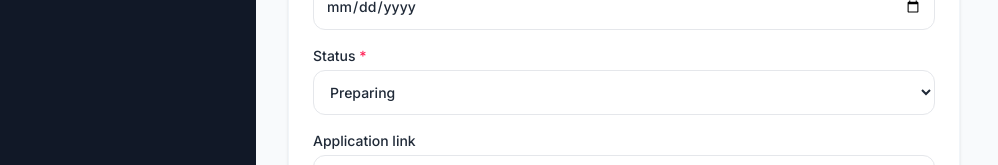
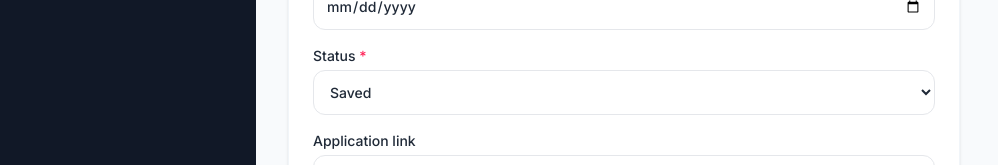
Before and after one commit to thatomakhusha/pursuit, a Next.js app: page /applications/new in a window 1280 px wide. Shown: the part 446-611 px from the top of the page, without its empty margins (0-998 px from the left). Built offline with nearby package versions, Linux system fonts and the light colour scheme.

Commit message:
fix(applications): Allow Saved status and make it the default

```diff
--- a/src/app/(app)/applications/actions.ts
+++ b/src/app/(app)/applications/actions.ts
@@ -9,12 +9,12 @@ export async function addApplication(formData: FormData){
     const type = String(formData.get("type") ?? "").trim();
     const organisation = String(formData.get("organisation") ?? "").trim();
     const deadline =String(formData.get("deadline") ?? "");
-    const status = String(formData.get("status") ?? "Preparing").trim();
+    const status = String(formData.get("status") ?? "Saved").trim();
     const sourceUrl = String(formData.get("source_url") ?? "").trim();
     const notes = String(formData.get("notes") ?? "").trim();
 
     const allowedTypes = ["job", "internship", "learnership", "graduate_programme", "bursary", "university", "nsfas"];
-    const allowedStatuses = ["Preparing", "Applied", "Assessment", "Interview", "Offer", "Rejected"];
+    const allowedStatuses = ["Saved", "Preparing", "Applied", "Assessment", "Interview", "Offer", "Rejected"];
 
     if (title.length > 120 || title.length < 2) {
         redirect("/applications?error=" + encodeURIComponent("Title must be 2 to 120 characters"))
--- a/src/components/applications/AddApplicationForm.tsx
+++ b/src/components/applications/AddApplicationForm.tsx
@@ -49,7 +49,8 @@ export default function AddApplicationForm(){
             <label className="block text-sm font-medium">
                 Status <span className="text-rose-500">*</span>
                 <select name="status" required className="mt-1 w-full rounded-xl border border-gray-200 bg-surface p-3 text-base">
-                     <option value="Preparing">Preparing</option>
+                    <option value="Saved">Saved</option>
+                    <option value="Preparing">Preparing</option>
                     <option value="Applied">Applied</option>
                     <option value="Assessment">Assessment</option>
                     <option value="Interview">Interview</option>
```
